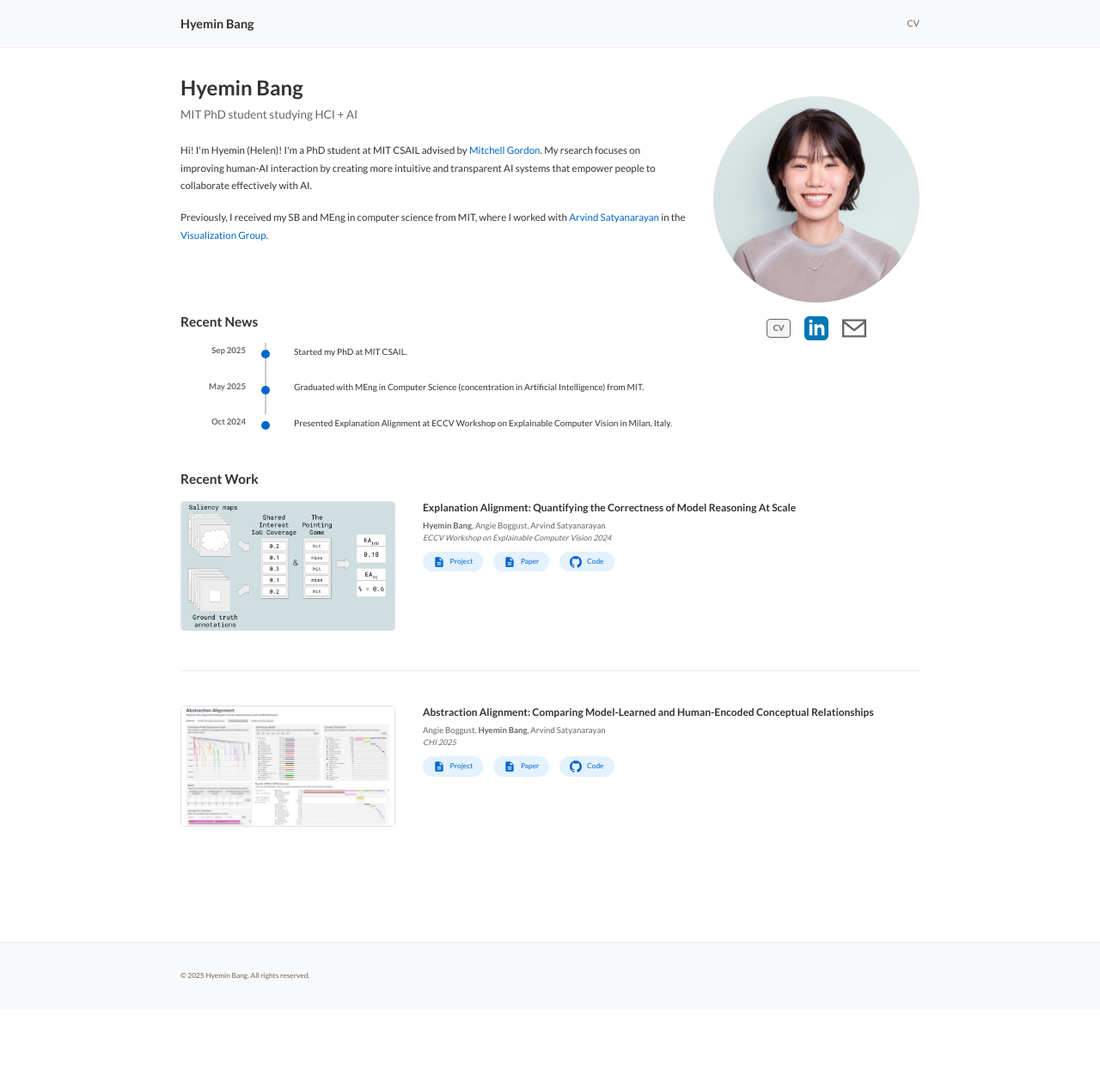
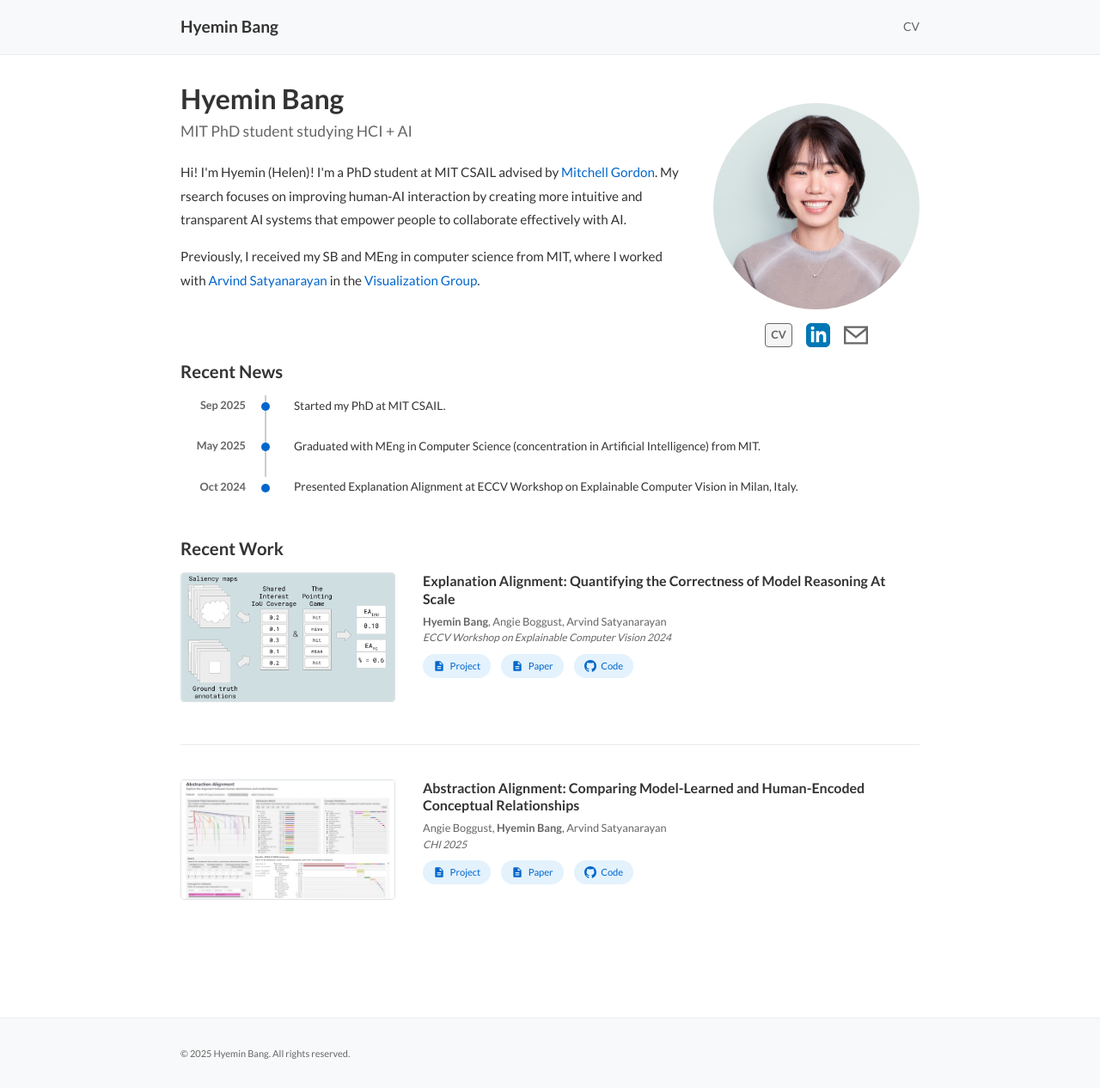
Before and after one commit to hhybang/hhybang.github.io, a Jekyll site: the page built from index.markdown, in a window 1280 px wide. Shown: the whole page at 86% size. Built offline with Jekyll 4.4.1, drawn with Linux system fonts in a browser that asks for light colours; before the commit the page ends 1174 px from its top, so only the background shows below that.

Commit message:
increase font

```diff
--- a/_sass/base.scss
+++ b/_sass/base.scss
@@ -11,7 +11,7 @@
 
 body {
   font-family: 'Lato', -apple-system, BlinkMacSystemFont, "Segoe UI", Roboto, "Helvetica Neue", Arial, sans-serif;
-  font-size: 8.4px;
+  font-size: 11px;
   line-height: 1.6;
   color: #333;
   background-color: #fff;
@@ -41,10 +41,10 @@ h1, h2, h3, h4, h5, h6 {
   line-height: 1.2;
 }
 
-h1 { font-size: 1.5rem; }
-h2 { font-size: 1.2rem; }
-h3 { font-size: 0.9rem; }
-h4 { font-size: 0.75rem; }
+h1 { font-size: 2rem; }
+h2 { font-size: 1.6rem; }
+h3 { font-size: 1.2rem; }
+h4 { font-size: 1rem; }
 
 p {
   margin-bottom: 1rem;
--- a/_sass/layout.scss
+++ b/_sass/layout.scss
@@ -14,7 +14,7 @@
   }
 
   .site-title {
-    font-size: 0.9rem;
+    font-size: 1.2rem;
     font-weight: 700;
     color: #333;
 
@@ -31,7 +31,7 @@
     a {
       color: #666;
       font-weight: 500;
-      font-size: 0.66rem;
+      font-size: 0.87rem;
 
       &:hover {
         color: #0066cc;
--- a/_sass/pages.scss
+++ b/_sass/pages.scss
@@ -17,12 +17,12 @@
 }
 
 .home {
-  font-size: 0.69rem;
+  font-size: 0.91rem;
   line-height: 1.8;
 
   .intro {
     margin-bottom: 5rem;
-    font-size: 0.72rem;
+    font-size: 0.95rem;
 
     .profile-section {
       float: right;
@@ -66,7 +66,7 @@
           font-weight: 600;
           color: #666;
           text-decoration: none;
-          font-size: 0.6rem;
+          font-size: 0.8rem;
           padding: 0.1rem 0.4rem;
           border: 1.5px solid #666;
           border-radius: 4px;
@@ -83,7 +83,7 @@
     }
 
     .subtitle {
-      font-size: 0.84rem;
+      font-size: 1.1rem;
       font-weight: 400;
       color: #666;
       margin-top: 0.5rem;
@@ -96,7 +96,7 @@
   }
 
   h2 {
-    font-size: 0.96rem;
+    font-size: 1.27rem;
     margin-top: 2rem;
   }
 }
@@ -123,7 +123,7 @@
     text-align: right;
     font-weight: 600;
     color: #666;
-    font-size: 0.6rem;
+    font-size: 0.8rem;
     padding-right: 1.5rem;
     position: relative;
 
@@ -152,7 +152,7 @@
 
   .news-content {
     flex: 1;
-    font-size: 0.63rem;
+    font-size: 0.84rem;
     line-height: 1.6;
     color: #333;
     padding-top: 0.1rem;
@@ -208,7 +208,7 @@
     }
 
     .pub-title {
-      font-size: 0.75rem;
+      font-size: 1rem;
       font-weight: 600;
       margin-bottom: 0.5rem;
       color: #333;
@@ -218,14 +218,14 @@
     .pub-authors {
       color: #666;
       margin-bottom: 0rem;
-      font-size: 0.6rem;
+      font-size: 0.8rem;
       line-height: 1.2;
     }
 
     .pub-venue {
       color: #666;
       margin-bottom: 0.5rem;
-      font-size: 0.57rem;
+      font-size: 0.75rem;
       font-style: italic;
     }
 
@@ -241,7 +241,7 @@
         padding: 0.25rem 0.75rem;
         background-color: #e3f2fd;
         color: #0066cc;
-        font-size: 0.525rem;
+        font-size: 0.7rem;
         border-radius: 20px;
         text-decoration: none;
         transition: all 0.2s;
@@ -314,7 +314,7 @@
 
     .cv-item-date {
       color: #999;
-      font-size: 0.525rem;
+      font-size: 0.7rem;
     }
   }
 }
--- a/index.markdown
+++ b/index.markdown
@@ -11,7 +11,7 @@ title: Home
       <a href="https://www.linkedin.com/in/hyeminbang" target="_blank" aria-label="LinkedIn">
         <svg xmlns="http://www.w3.org/2000/svg" width="24" height="24" viewBox="0 0 24 24" fill="#0077b5"><path d="M19 0h-14c-2.761 0-5 2.239-5 5v14c0 2.761 2.239 5 5 5h14c2.762 0 5-2.239 5-5v-14c0-2.761-2.238-5-5-5zm-11 19h-3v-11h3v11zm-1.5-12.268c-.966 0-1.75-.79-1.75-1.764s.784-1.764 1.75-1.764 1.75.79 1.75 1.764-.783 1.764-1.75 1.764zm13.5 12.268h-3v-5.604c0-3.368-4-3.113-4 0v5.604h-3v-11h3v1.765c1.396-2.586 7-2.777 7 2.476v6.759z"/></svg>
       </a>
-      <a href="mailto:hhyeminbang@gmail.com" aria-label="Email">
+      <a href="mailto:hbang@mit.edu" aria-label="Email">
         <svg xmlns="http://www.w3.org/2000/svg" width="24" height="24" viewBox="0 0 24 24" fill="#666"><path d="M0 3v18h24v-18h-24zm21.518 2l-9.518 7.713-9.518-7.713h19.036zm-19.518 14v-11.817l10 8.104 10-8.104v11.817h-20z"/></svg>
       </a>
     </div>
```
